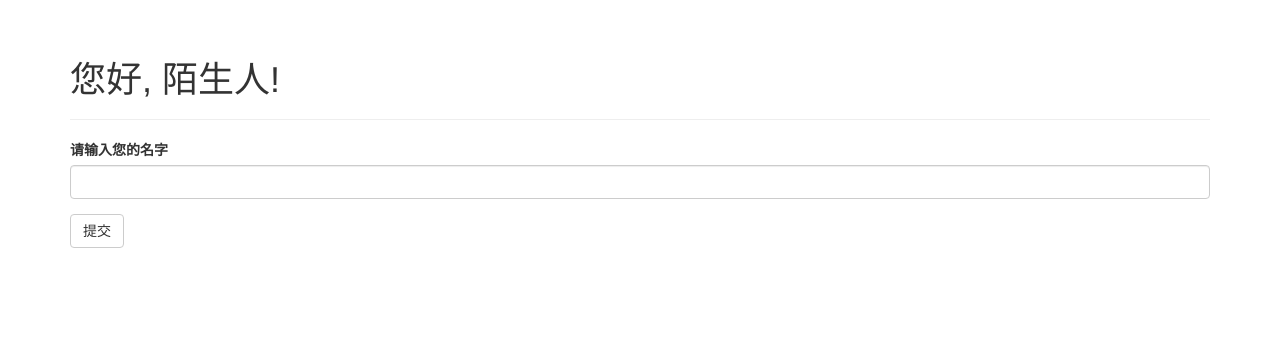
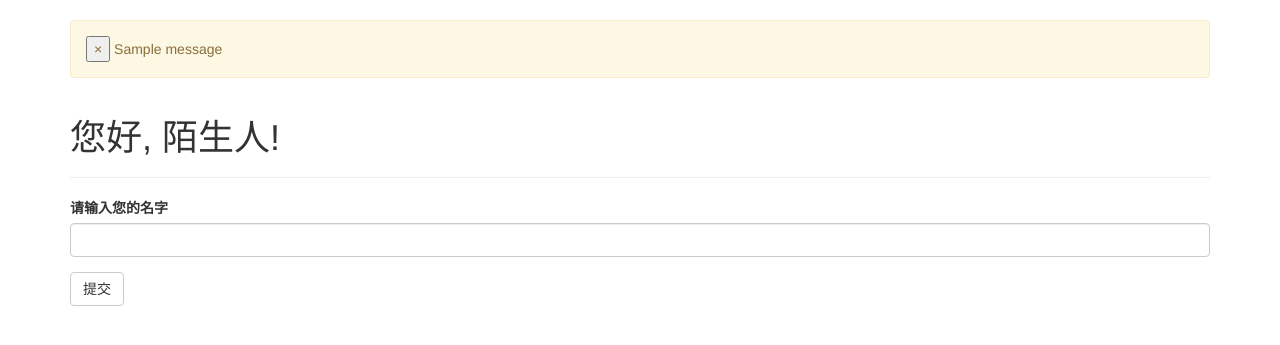
Before and after one commit to ifeelingsNow/LinuxStudy, a Flask app: page / in a window 1280 px wide. Shown: the part 52-397 px from the top of the page. Run offline with Flask 2, Linux system fonts and the light colour scheme; one stand-in notice (Sample message) is shown; some libraries are stand-ins or nearby versions.

Commit message:
重定向和用户会话

```diff
--- a/myHello.py
+++ b/myHello.py
@@ -1,5 +1,5 @@
 # -*- coding: utf-8 -*-
-from flask import Flask, render_template, session,redirect, url_for
+from flask import Flask, render_template, session,redirect, url_for, flash
 from flask_bootstrap import Bootstrap
 from flask_moment import Moment
 from flask_wtf import FlaskForm
@@ -26,11 +26,13 @@ def internal_server_error(e):
 
 @app.route('/', methods=['GET', 'POST'])
 def index():
-    name=None
     form=NameForm()
     if form.validate_on_submit():
+        old_name = session.get('name')
+        if old_name is not None and old_name != form.name.data:
+            flash(u'您已经修改登录名')
         session['name'] = form.name.data
-        return render_template(url_for('index'))
+        return redirect(url_for('index'))
     return render_template('index.html', form=form, name=session.get('name'))
 
 @app.route('/user/<name>')
--- a/templates/base.html
+++ b/templates/base.html
@@ -29,6 +29,13 @@
 
 {% block content %}
 <div class="container">
+    {% for message in get_flashed_messages() %}
+        <div class="alert alert-warning">
+            <button type="button" class="closs" data-dismiss="alert">&times;</button>
+            {{ message }}
+        </div>
+    {% endfor %}
+
     {% block page_content %}{% endblock %}
 </div>
 {% endblock %}
```
